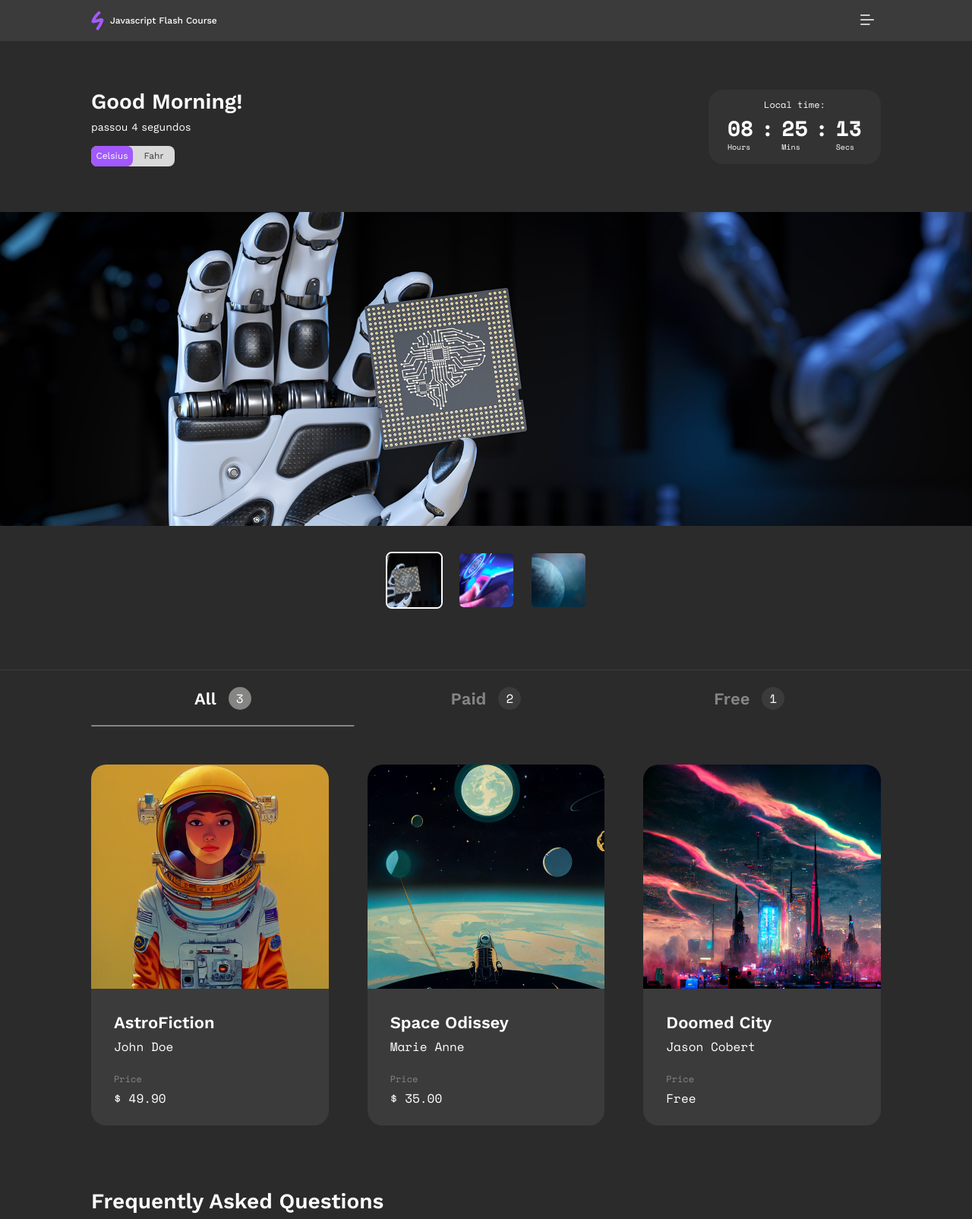
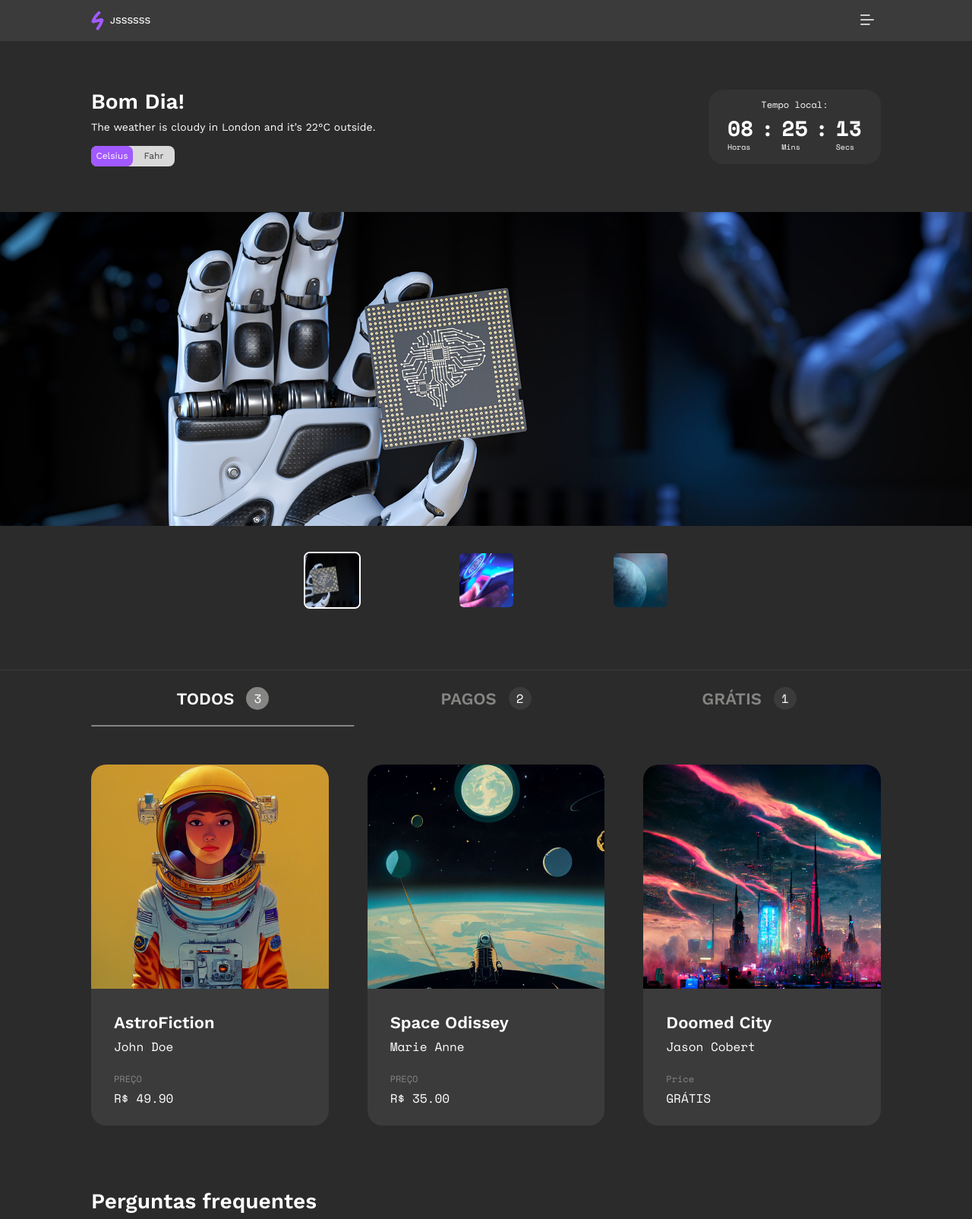
Before and after one commit to SamuelPereiraBrandao/WEB-Port, a plain HTML site: page index.html in a window 1280 px wide. Shown: the top 1604 px of the page at 76% size. Drawn offline with nearby package versions, Linux system fonts and the light colour scheme.

Commit message:
menu link a

```diff
--- a/index.html
+++ b/index.html
@@ -6,13 +6,13 @@
     <meta name="viewport" content="width=device-width, initial-scale=1.0" />
     <title>Javascript Flash Course</title>
     <link rel="stylesheet" href="./main.css" />
-    <script src="./main.js"></script>
     <link rel="preconnect" href="https://fonts.googleapis.com" />
     <link rel="preconnect" href="https://fonts.gstatic.com" crossorigin />
     <link
       href="https://fonts.googleapis.com/css2?family=Space+Mono:ital,wght@0,400;0,700;1,400;1,700&family=Work+Sans:ital,wght@0,100;0,200;0,300;0,400;0,500;0,600;0,700;0,800;0,900;1,100;1,200;1,300;1,400;1,500;1,600;1,700;1,800;1,900&display=swap"
       rel="stylesheet"
     />
+
   </head>
 
   <body>
@@ -35,7 +35,7 @@
             />
           </svg>
 
-          <a href="/">Javascript Flash Course</a>
+          <a href="/">JSSSSSS</a>
         </div>
 
         <button id="open-nav-menu">
@@ -92,11 +92,11 @@
               </button>
             </li>
             <li><a href="#home">Home</a></li>
-            <li><a href="#gallery">Gallery</a></li>
-            <li><a href="#products">Products</a></li>
+            <li><a href="#gallery">Galeria</a></li>
+            <li><a href="#products">Produtos</a></li>
             <li><a href="#faqs">FAQs</a></li>
             <li class="socials">
-              <p>Join our community</p>
+              <p>Venha para comunidade!</p>
 
               <div>
                 <a href="#">
@@ -133,7 +133,7 @@
     <main>
       <section id="home" class="container greeting-section">
         <div class="left-side">
-          <h1 id="greeting">Good Morning!</h1>
+          <h1 id="greeting">Bom dia!</h1>
           <p id="weather">The weather is cloudy in London and it’s 22°C outside. </p>
           <div class="weather-group">
             <input
@@ -149,11 +149,11 @@
         </div>
 
         <div class="right-side">
-          <p>Local time:</p>
+          <p>Tempo local:</p>
           <div class="local-time">
             <div class="time-holder">
               <span data-time="hours" class="time-number">08</span>
-              <span class="time-letter">Hours</span>
+              <span class="time-letter">horas</span>
             </div>
             <span class="time-divider">:</span>
             <div class="time-holder">
@@ -183,17 +183,17 @@
         <div class="products-filter">
           <input type="radio" checked="true" id="all" name="products" />
           <label for="all">
-            All
+            TODOS
             <span class="product-amount">3</span>
           </label>
           <input type="radio" id="paid" name="products" />
           <label for="paid">
-            Paid
+            PAGOS
             <span class="product-amount">2</span>
           </label>
           <input type="radio" id="free" name="products" />
           <label for="free">
-            Free
+            GRÁTIS
             <span class="product-amount">1</span>
           </label>
 
@@ -206,8 +206,8 @@
              <div class="product-details">
                 <h3 class="product-title">AstroFiction</h3>
                 <p class="product-author">John Doe</p>
-                <p class="price-title">Price</p>
-                <p class="product-price">$ 49.90</p>
+                <p class="price-title">PREÇO</p>
+                <p class="product-price">R$ 49.90</p>
              </div>
           </div>
           <div class="product-item">
@@ -215,8 +215,8 @@
              <div class="product-details">
                 <h3 class="product-title">Space Odissey</h3>
                 <p class="product-author">Marie Anne</p>
-                <p class="price-title">Price</p>
-                <p class="product-price">$ 35.00</p>
+                <p class="price-title">PREÇO</p>
+                <p class="product-price">R$ 35.00</p>
              </div>
           </div>
           <div class="product-item">
@@ -225,7 +225,7 @@
                 <h3 class="product-title">Doomed City</h3>
                 <p class="product-author">Jason Cobert</p>
                 <p class="price-title">Price</p>
-                <p class="product-price">Free</p>
+                <p class="product-price">GRÁTIS</p>
              </div>
           </div>
 
@@ -234,7 +234,7 @@
       </section>
 
       <section id="faqs" class="container faqs-section">
-        <h3>Frequently Asked Questions</h3>
+        <h3>Perguntas frequentes</h3>
 
         <details open>
           <summary>FAQ 1</summary>
@@ -272,6 +272,6 @@
     </main>
 
     <footer></footer>
-
+    <script src="./main.js"></script>
   </body>
 </html>
--- a/main.css
+++ b/main.css
@@ -274,7 +274,7 @@ main .gallery-section .thumbnails img[data-selected="true"] {
   border: 2px solid #ffffff;
 }
 main .gallery-section .thumbnails img + img {
-  margin-left: 20px;
+  margin-left: 10%;
 }
 main .products-section {
   margin-bottom: 80px;
--- a/main.js
+++ b/main.js
@@ -1,15 +1,18 @@
-
-function testando (mensagem){
-    alert(mensagem);
-}
+document.querySelector("#open-nav-menu").addEventListener("click", function() {
+    document.querySelector("header nav .wrapper").classList.add("nav-open");
+  });
 
 
-setTimeout(function(){
-    document.getElementById("weather").innerHTML = "passou 2 segundos";
-    document.querySelector("#greeting").classList.add("redbg");
-},2000);
+document.querySelector("#close-nav-menu").addEventListener("click", function() {
+    document.querySelector("header nav .wrapper").classList.remove("nav-open");
+  });
 
-setTimeout(function(){
-    document.getElementById("weather").innerHTML = "passou 4 segundos";
-    document.querySelector("#greeting").classList.remove("redbg");
-},4000);
+  let linksA = document.querySelectorAll("a");
+  console.log(linksA[4].hash);
+
+  linksA.forEach(function(linksfunc) {
+    linksfunc.addEventListener("click", function() {
+   /*    alert(wrapper.hash); */
+      document.querySelector("header nav .wrapper").classList.remove("nav-open");
+    });
+  });
```
